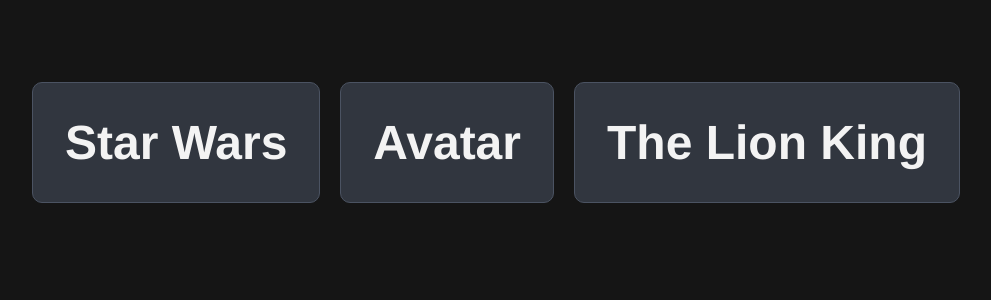
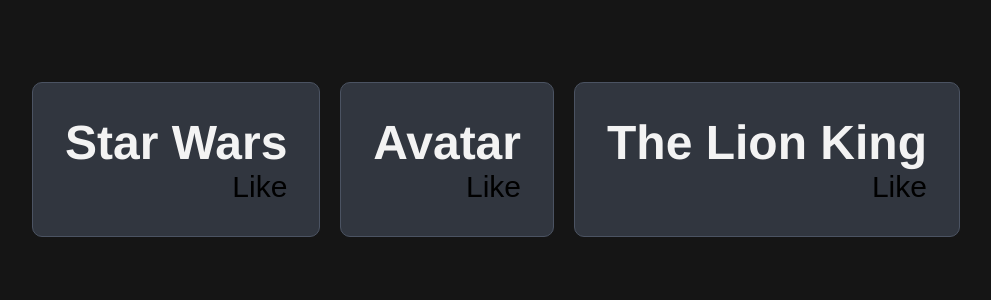
Before and after one commit to mmcmullinyohe/react-clone-project-1, a React (Vite) app in the folder react-app-project/: page / in a window 1280 px wide. Shown: the top 300 px of the page, without its empty margins (144-1135 px from the left). Built offline with nearby package versions, Linux system fonts and the light colour scheme.

Commit message:
app update

```diff
--- a/react-app-project/src/App.jsx
+++ b/react-app-project/src/App.jsx
@@ -4,19 +4,23 @@ import viteLogo from "/vite.svg";
 import "./App.css";
 
 const Card = ({ title }) => {
+const [hasLiked, setHasLiked] = useState(false);
   return (
     <div className="card">
       <h2> {title}</h2>
+
+      <button onClick={() => setHasLiked(true)}>
+        Like
+      </button>
     </div>
   );
 };
 
 const App = () => {
-  const [hasLiked, setHasLiked] = useState();
 
   return (
     <div className="card-container">
-      <Card title="Star Wars" />
+      <Card title="Star Wars" rating={5} isCool={true} />
       <Card title="Avatar" />
       <Card title="The Lion King" />
     </div>
--- a/react-app-project/src/index.css
+++ b/react-app-project/src/index.css
@@ -32,3 +32,12 @@ h2 {
   border-radius: 10px;
   min-height: 100px;
 }
+
+button {
+  border: none;
+  font-size: 30px;
+  background-color: transparent;
+  width: 100%;
+  text-align: right;
+  cursor: pointer;
+}
```
